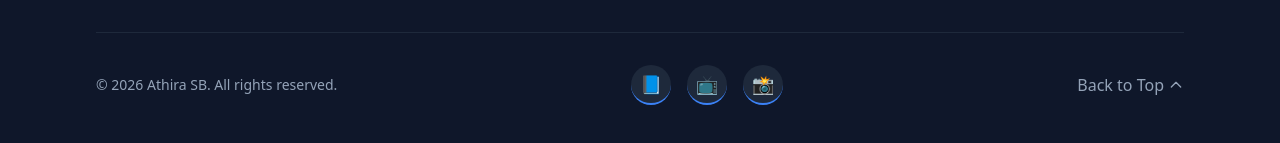
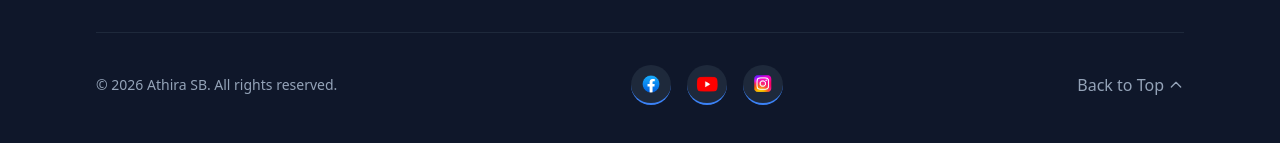
Before and after one commit to Athira-SB/athira-personal-protfolio, a React (Vite) app: page / in a window 1280 px wide. Shown: the part 10578-10721 px from the top of the page. Built offline with nearby package versions, Linux system fonts and the light colour scheme.

Commit message:
Update Footer.jsx

```diff
--- a/src/components/Footer.jsx
+++ b/src/components/Footer.jsx
@@ -1,5 +1,7 @@
 import { useTheme } from '../context/ThemeContext';
-
+import facebook from '../assets/images/fb.png';
+import youtube from '../assets/images/YT.png';
+import instagram from '../assets/images/insta.png';
 const Footer = () => {
   const { isDark } = useTheme();
   const currentYear = new Date().getFullYear();
@@ -82,9 +84,9 @@ const Footer = () => {
           {/* Social Links */}
           <div className="flex gap-4">
             {[
-              { icon: '📘', link: 'https://facebook.com', label: 'Facebook' },
-              { icon: '📺', link: 'https://youtube.com', label: 'YouTube' },
-              { icon: '📸', link: 'https://instagram.com', label: 'Instagram' },
+              { icon: facebook, link: 'https://www.facebook.com/profile.php?id=61583965953306', label: 'Facebook' },
+              { icon: youtube, link: 'https://www.youtube.com/@PlanetBeautySalon-b1u', label: 'YouTube' },
+              { icon: instagram, link: 'https://www.instagram.com/planetbeautysalon/?hl=en', label: 'Instagram' },
             ].map((social, index) => (
               <a
                 key={index}
@@ -99,7 +101,8 @@ const Footer = () => {
                 }}
                 aria-label={social.label}
               >
-                {social.icon}
+                {/* {social.icon} */}
+                <img src={social.icon} alt={social.label} className="w-6 h-6 object-contain" />
               </a>
             ))}
           </div>
```
